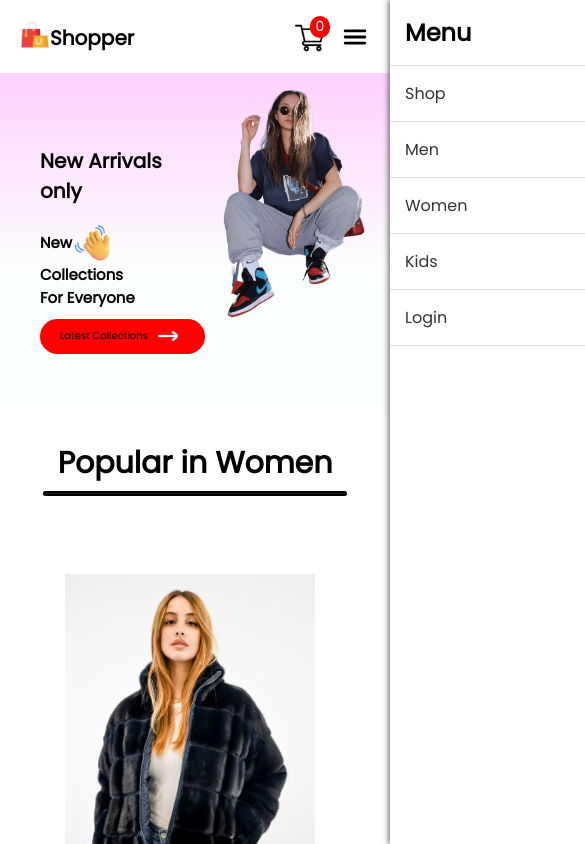
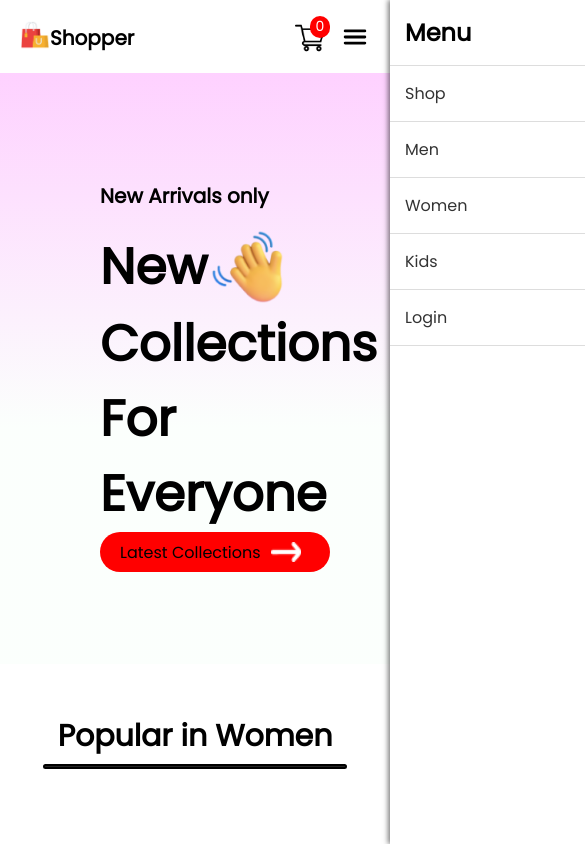
Before and after one commit to muazkhalid936/E-Commerce-Frontend, a React (Create React App) app: page / in a window 390 px wide. Shown: the top 844 px of the page, 585 px wide, since content can reach past the window. Built offline with nearby package versions, Linux system fonts and the light colour scheme.

Commit message:
again doing hero responsive ness

```diff
--- a/src/components/Hero/Hero.css
+++ b/src/components/Hero/Hero.css
@@ -28,13 +28,12 @@
 .collection {
   display: flex;
   width: 210px;
+  gap: 10px;
   height: 40px;
+  padding-left: 20px;
   border-radius: 25px;
-  padding-left: 20px;
   align-items: center;
-  gap: 10px;
   background-color: red;
-
 }
 .collection img:hover {
   margin-left: 20px;
@@ -63,56 +62,3 @@
   font-size: 50px;
   font-weight: bold;
 }
-
-@media (max-width: 800px) {
-  .col,
-  .new span {
-    font-size: 15px;
-  }
-  .new img {
-    width: 40px;
-    height: 40px;
-  }
-  .Hero{
-    height: 40vh;
-    padding:0px 50px ;
-  }
-  .hero-left{
-    margin-left: 20px;
-  }
-  .hero-right img {
-    height: 35vh;
-  }
-  .collection{
-    margin-top: 10px;
-    font-size: 10px;
-    width: 145px;
-    font-size: 10px;
-    height: 35px;
-    /* padding: 5px 5px; */
-  }
-  .collection img{
-    width: 20px;
-    height: 10px;
-  }
-}
-
-
-@media (max-width:1080px){
-  .hero-right img{
-    height: 40vh ;
-  }
-  .Hero{
-    height: 50vh;
-  }
-}
-
-@media (max-width:600px){
-  .Hero{
-    height: 40vh;
-padding: 0px 20px;
-  }
-  .hero-right img{
-    height: 30vh;
-  }
-}
--- a/src/components/Item/Item.css
+++ b/src/components/Item/Item.css
@@ -7,10 +7,10 @@
   display: flex;
   gap: 20px;
 }
-.item img{
-    width: 250px;
+.item img {
+  width: 250px;
 }
-.item p{
+.item p {
   font-size: 15px;
   color: #374151;
 }
@@ -29,3 +29,19 @@
 .item:hover {
   transform: scale(1.05);
 }
+
+@media (max-width: 600px) {
+  .item {
+    width: 120px;
+  }
+  .item img {
+    width: 110px;
+  }
+  .item p {
+    font-size: 10px;
+  }
+  .new_price,
+  .old_price {
+    font-size: 15px;
+  }
+}
--- a/src/components/NewCollection/NewCollection.css
+++ b/src/components/NewCollection/NewCollection.css
@@ -10,7 +10,7 @@
     font-weight: 600;
     margin-bottom: 0px;
   }
-  .popular hr {
+  .line{
     width: 300px;
     font-weight: bold;
     height: 1px;
--- a/src/components/NewCollection/NewCollection.jsx
+++ b/src/components/NewCollection/NewCollection.jsx
@@ -6,7 +6,7 @@ const NewCollection = () => {
   return (
     <div className="popular">
       <h1>New Collection</h1>
-      <hr />
+      <hr className="line" />
 
       <div className="popular-item">
         {new_collection.map((item, i) => {
--- a/src/components/Popular/Popular.css
+++ b/src/components/Popular/Popular.css
@@ -8,6 +8,7 @@
   justify-content: center;
   margin-left: auto;
   margin-right: auto;
+  margin-top: 20px;
   padding: 0px 150px;
 }
 .popular .head {
@@ -15,10 +16,10 @@
   font-weight: 600;
   margin-bottom: 0px;
 }
-.popular hr {
+.popular-line {
   width: 300px;
   font-weight: bold;
-  height: 6px;
+  height: 1px;
   /* border-width: 10px; */
   border: 2px solid black;
   border-radius: 50px;
@@ -35,7 +36,16 @@
   .popular .head {
     font-size: 30px;
   }
-.popular{
-padding: 0px 0px;
+  .popular {
+    padding: 0px 0px;
+  }
 }
+
+@media (max-width: 350px) {
+  .popular .head {
+    font-size: 20px;
+  }
+  .popular-line {
+    width: 50px;
+  }
 }
--- a/src/components/Popular/Popular.jsx
+++ b/src/components/Popular/Popular.jsx
@@ -6,7 +6,7 @@ const Popular = () => {
   return (
     <div className="popular">
       <p className="head">Popular in Women</p>
-      <hr />
+      <hr  className="popular-line"/>
 
      <div className="popular-item">
      {data.map((item, i) => {
```
